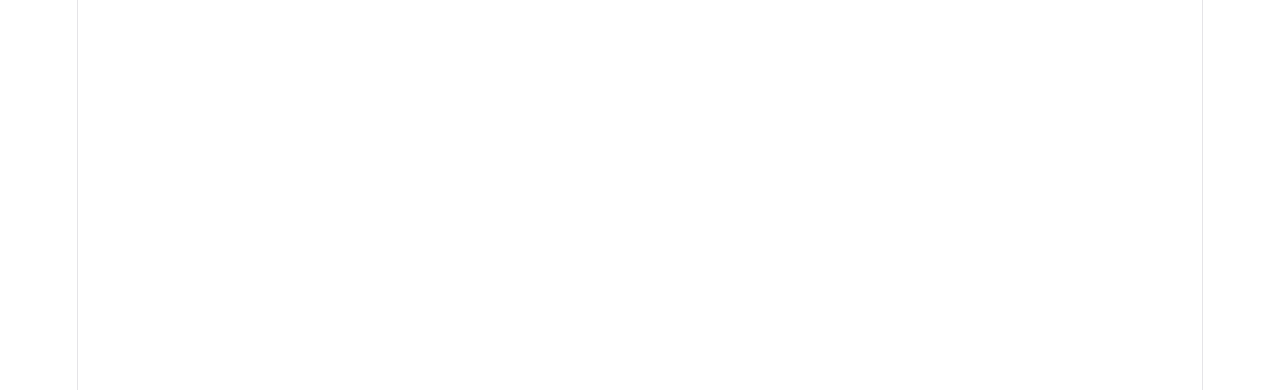
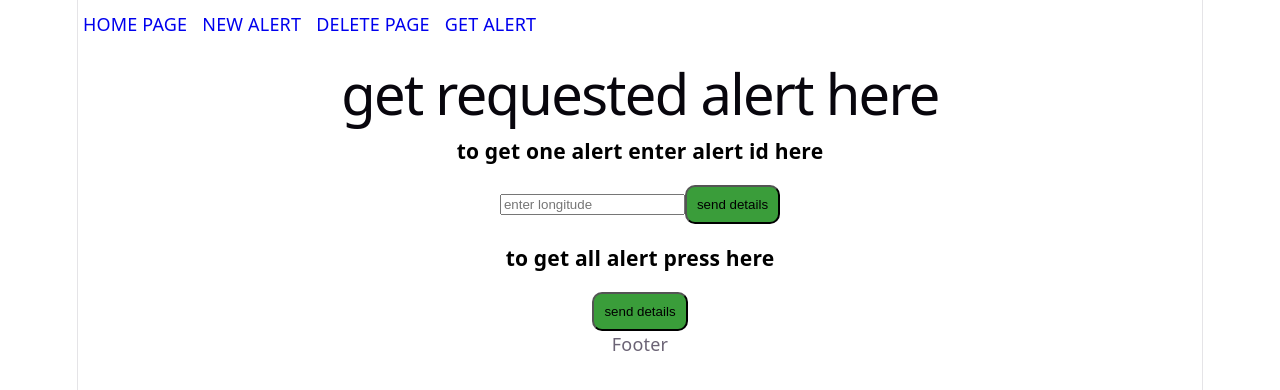
Before and after one commit to ikubi2020-sketch/watchingEye, a React (Vite) app in the folder front/: page /getalerts in a window 1280 px wide. Before the commit this address had no page. Shown: the top 390 px of the page. Built offline with nearby package versions, Linux system fonts and the light colour scheme.

Commit message:
added  page getAlert and Links to header

```diff
--- a/front/src/App.tsx
+++ b/front/src/App.tsx
@@ -2,6 +2,7 @@ import HomePage from './assets/componnents/pages/HomePage'
 import NewAlert from './assets/componnents/pages/NewAlert'
 import DeleteAlert from './assets/componnents/pages/DeleteAlert.tsx'
 import LayOut from './assets/componnents/layout/layOut.tsx'
+import GetAlert from './assets/componnents/pages/GetAlert.tsx'
 import {Routes, Route} from "react-router"
 import './App.css'
 
@@ -14,6 +15,7 @@ function App() {
         <Route path='/homepage' element={<HomePage/>}/>
         <Route path='/newalert' element={<NewAlert/>}/>
         <Route path='/deletealert' element={<DeleteAlert/>}/>
+        <Route path='/getalerts' element={<GetAlert/>}/>
       </Route>
      </Routes>
     </>
--- a/front/src/assets/componnents/header/Header.tsx
+++ b/front/src/assets/componnents/header/Header.tsx
@@ -1,7 +1,13 @@
 import "./header.css"
+import { Link } from "react-router"
 
 export default function Header() {
   return (
-    <div className="mainHeader">Header</div>
+    <div className="mainHeader">
+        <Link className="linkHeaders" to={'/homepage'}>HOME PAGE</Link>
+        <Link className="linkHeaders" to={"/newalert"}>NEW ALERT</Link>
+        <Link className="linkHeaders" to={"/deletealert"}>DELETE PAGE</Link>
+        <Link className="linkHeaders" to={"/getalerts"}>GET ALERT</Link>
+    </div>
   )
 }
--- a/front/src/assets/componnents/header/header.css
+++ b/front/src/assets/componnents/header/header.css
@@ -1,4 +1,9 @@
 .mainHeader{
     height: 6vh;
-
+    display: flex;
+    align-items: center;
 }
+.linkHeaders{
+    text-decoration: none;
+    margin : 0px 10px 0px 5px ;
+}
--- a/front/src/assets/componnents/pages/GetAlert.tsx
+++ b/front/src/assets/componnents/pages/GetAlert.tsx
@@ -1,13 +1,36 @@
+import { globalAxios } from "../../utils/utiles"
+import { useNavigate } from "react-router"
 
 export default function GetAlert() {
+    const navigate = useNavigate()
+    let id = ""
+    async function handelGetButton() {
+        const {data, error} = await globalAxios("post", id, {}, {},{})
+          if(error){console.log(error), alert(error)}
+          else{
+            navigate("/homepage")
+          }
+    }
+    async function handelGetAllButton(){
+        const {data, error} = await globalAxios("post", "", {}, {}, {})
+          if(error){console.log(error), alert(error)}
+          else{
+            navigate("/homepage")
+          }
+    }
   return (
     <div>
         <h1>get requested alert here</h1>
         <div>
-
+            <h3>to get one alert enter alert id here</h3>
+            <input className="fieldGetForm"
+            onChange={(e) => id = e.target.value}
+            type="text" placeholder="enter longitude"/>
+            <button className="newButton" onClick={handelGetButton}>send details</button>
         </div>
         <div>
-
+            <h3>to get all alert press here</h3>
+            <button className="newButton" onClick={handelGetAllButton}>send details</button>
         </div>
     </div>
   )
```
